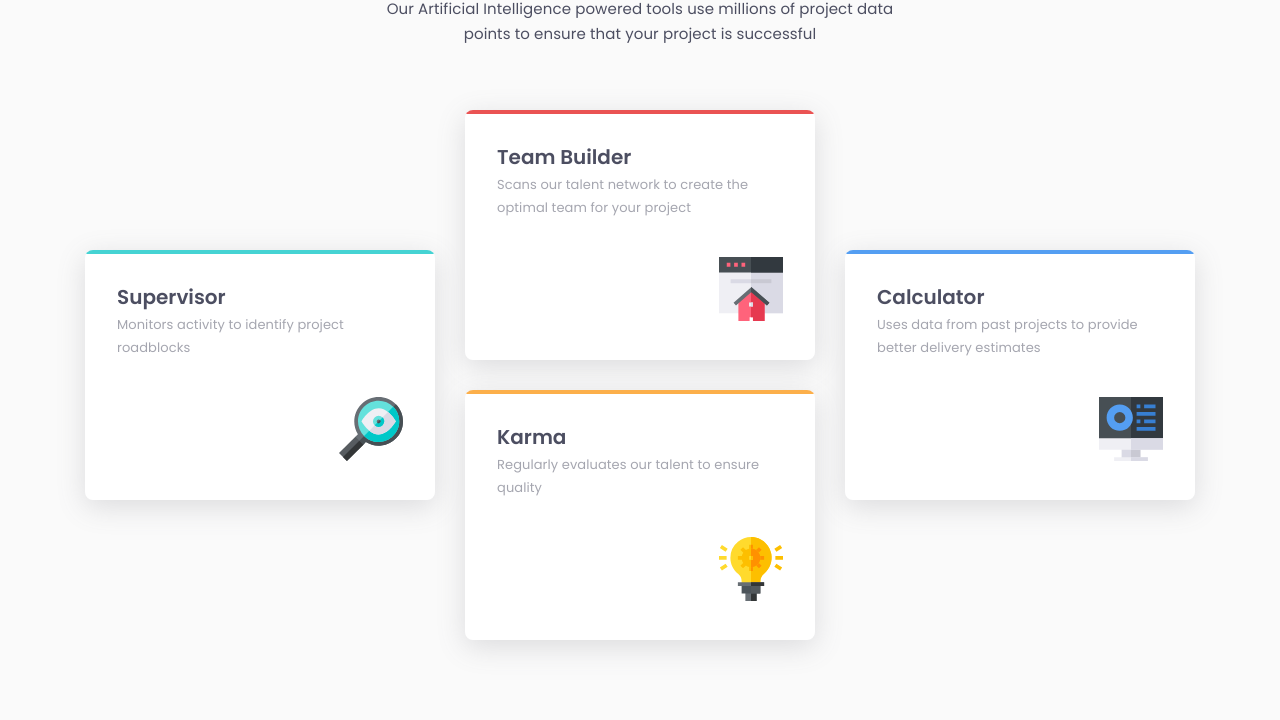
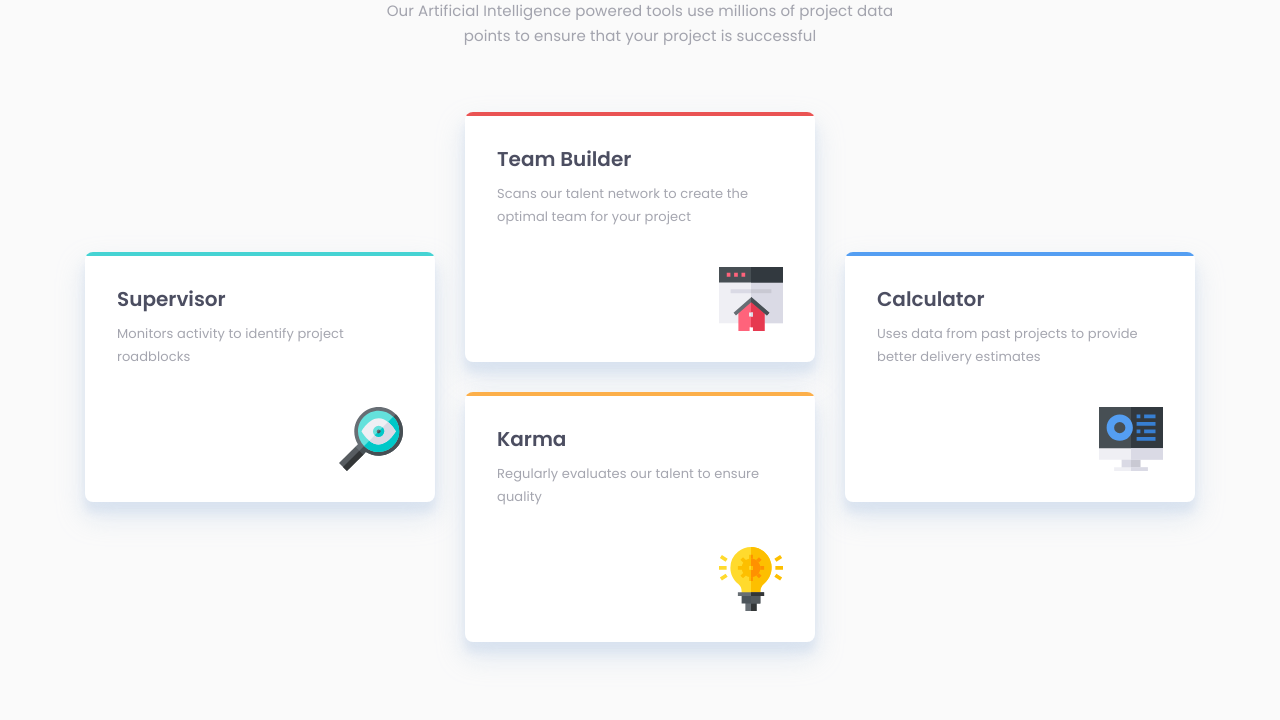
Before and after one commit to GrzywN/four-card-feature-section-master, a plain HTML site: page src/index.html in a window 1280 px wide. Shown: the part 199-919 px from the top of the page. Drawn offline with Linux system fonts and the light colour scheme.

Commit message:
everything ready, snapshot before px -> rem

```diff
--- a/src/sass/style.scss
+++ b/src/sass/style.scss
@@ -50,6 +50,7 @@ body {
     font-size: 24px;
     font-weight: 200;
     letter-spacing: 0.17px;
+    line-height: 140%;
     &--strong {
       font-weight: 600;
       @include slideInFromLeftanimation();
@@ -58,8 +59,8 @@ body {
     @include slideInFromLeftanimation();
   }
   &__paragraph {
-    color: $color-very-dark-blue;
-    opacity: 50%;
+    margin-top: 1rem;
+    color: transparentize($color-very-dark-blue, 0.5);
     font-size: 15px;
     font-weight: 400;
     line-height: 25px;
@@ -102,7 +103,7 @@ main {
   border-radius: 0.5em;
   background-color: #fff;
   overflow: hidden;
-  box-shadow: rgba(100, 100, 111, 0.2) 0px 7px 29px 0px;
+  box-shadow: transparentize(#d6e0ee, 0.25) 0px 14px 28px, transparentize(#d6e0ee, 0.22) 0px 10px 10px;
   position: relative;
   @include slideInFromLeftanimation();
   &--2 {
@@ -141,7 +142,7 @@ main {
     letter-spacing: 0px;
   }
   &__paragraph {
-    margin-top: 1px;
+    margin-top: 8px;
     color: $color-very-dark-blue;
     opacity: 50%;
     font-size: 13px;
@@ -172,6 +173,9 @@ main {
 }
 
 @media screen and (min-width: 1046px) {
+  body {
+    padding-top: 80px;
+  }
   .header {
     &__heading {
       font-size: 36px;
@@ -179,7 +183,7 @@ main {
     }
   }
   main {
-    margin-top: 4em;
+    margin-top: 4rem;
   }
   .grid {
     flex-direction: row;
@@ -194,11 +198,7 @@ main {
     max-width: 350px;
     height: 250px;
     padding: 2em;
-    border-radius: 0.5em;
-    background-color: #fff;
-    overflow: hidden;
-    box-shadow: rgba(100, 100, 111, 0.2) 0px 7px 29px 0px;
-    position: relative;
+    padding-bottom: calc(2em - 8px);
     &::after {
       height: 4px;
     }
```
Also changed, not shown: src/css/style.css (added), src/css/style.min.css.
